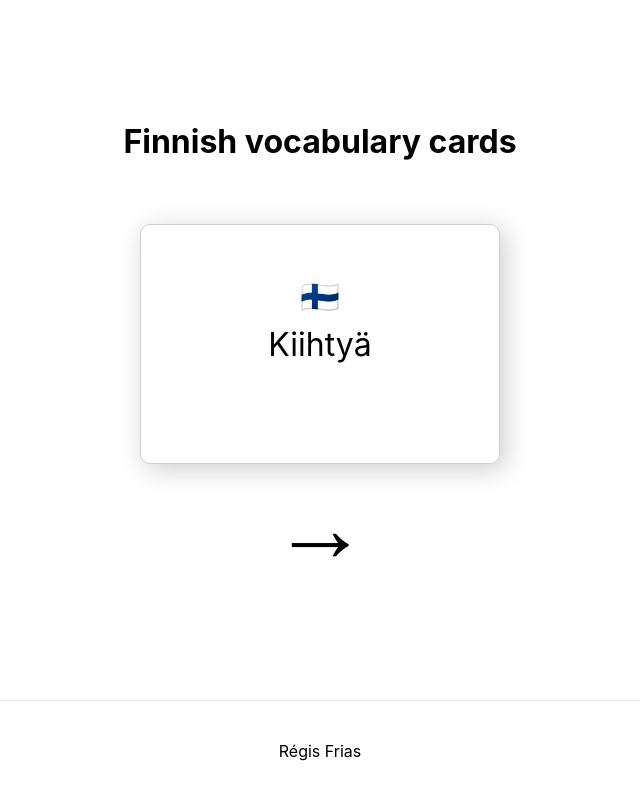
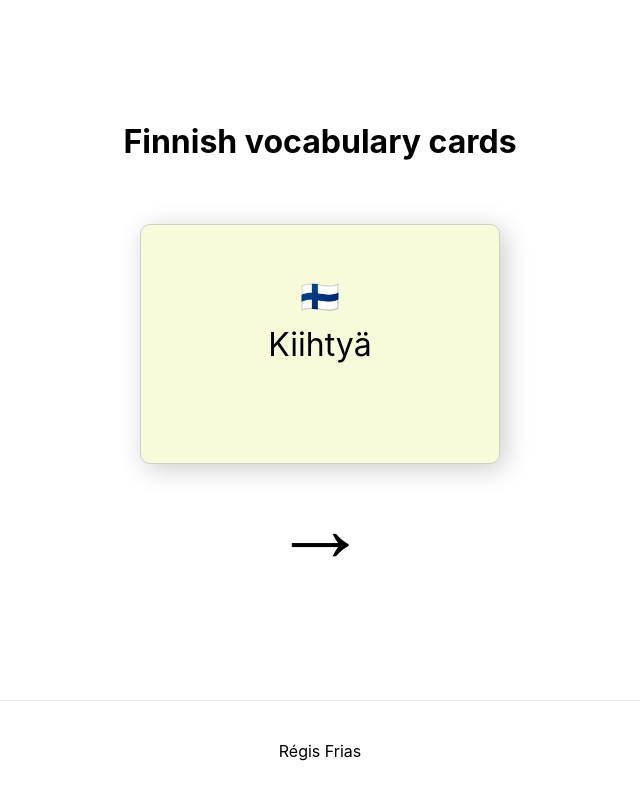
Before and after one commit to regisfrias/finnish-vocabulary-cards, a Next.js app: page / in a window 1280 px wide. Shown: the whole page, without its empty margins (320-960 px from the left). Built offline with nearby package versions, Linux system fonts and the light colour scheme.

Commit message:
Color code for learning goals

```diff
--- a/components/Card.js
+++ b/components/Card.js
@@ -1,4 +1,4 @@
-import React, { useState } from 'react'
+import { useState } from 'react'
 import styles from '../styles/Home.module.css'
 
 export default function Card({words, onFinnish}) {
@@ -17,7 +17,7 @@ export default function Card({words, onFinnish}) {
   return (
     <>
       <div className={styles.grid}>
-        <div className={styles.card + ' ' + (flipClass ? styles.flip : '')} onClick={() => setFlipClass(!flipClass)}>
+        <div className={styles.card + ' ' + (flipClass ? styles.flip : '')} onClick={() => setFlipClass(!flipClass)} style={{backgroundColor: `hsl(${(1 - word.weight) * 90}deg 80% 92%)`}}>
           <div className={styles.front}>
             <p>🇫🇮</p>
             <p>{ word.fi }</p>
```
